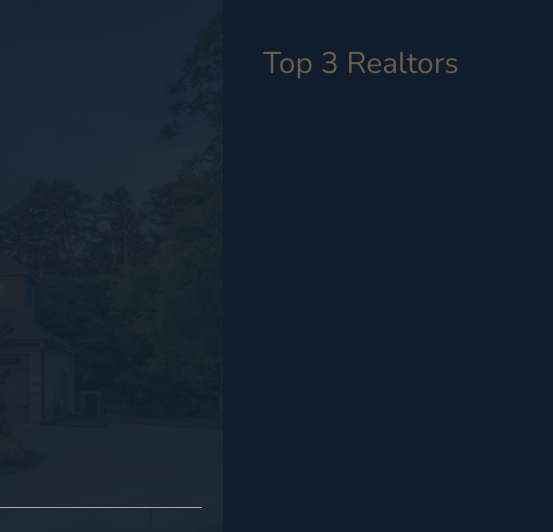
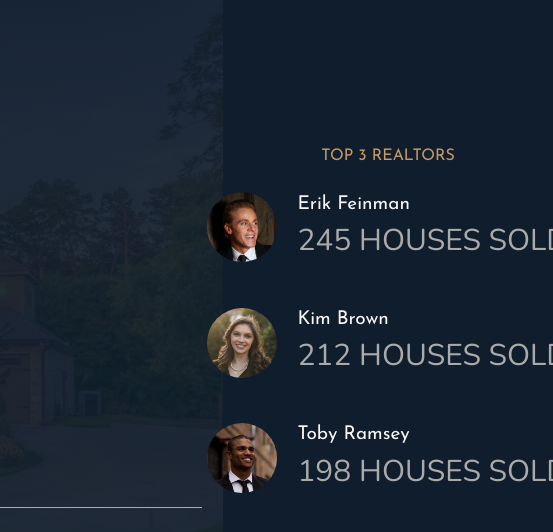
Before and after one commit to Krenbot/Nexter, a website: page index.html in a window 1280 px wide. Shown: the top 532 px of the page, 727-1280 px from the left. Drawn offline with nearby package versions, Linux system fonts and the light colour scheme.

Commit message:
apply stylings of realtor section

```diff
--- a/index.html
+++ b/index.html
@@ -34,7 +34,30 @@
     </header>
 
 
-    <div class="realtors">Top 3 Realtors</div>
+    <div class="realtors">
+        <h3 class="heading-3">Top 3 Realtors</h3>
+        <div class="realtors__list">
+
+            <img src="./img/realtor-1.jpeg" alt="Realtor 1" class="realtors__img">
+            <div class="realtors__details">
+                <h4 class="heading-4 heading-4--light">Erik Feinman</h4>
+                <p class="realtors__sold">245 houses sold</p>
+            </div>
+
+            <img src="./img/realtor-2.jpeg" alt="Realtor 2" class="realtors__img">
+            <div class="realtors__details">
+                <h4 class="heading-4 heading-4--light">Kim Brown</h4>
+                <p class="realtors__sold">212 houses sold</p>
+            </div>
+
+            <img src="./img/realtor-3.jpeg" alt="Realtor 3" class="realtors__img">
+            <div class="realtors__details">
+                <h4 class="heading-4 heading-4--light">Toby Ramsey</h4>
+                <p class="realtors__sold">198 houses sold</p>
+            </div>
+
+        </div>
+    </div>
 
     <section class="features">
 
--- a/sass/_realtors.scss
+++ b/sass/_realtors.scss
@@ -1,4 +1,33 @@
 .realtors {
     background-color: $color-secondary;
     grid-column: col-start 7 / full-end;
+    padding: 3rem;
+
+    display: grid;
+    align-content: center;
+    justify-content: center;
+    justify-items: center;
+    row-gap: 2rem;
+
+    &__list {
+        display: grid;
+        grid-template-columns: min-content max-content;
+        column-gap: 2rem;
+        row-gap: 5vh;
+
+        align-items: center;
+    }
+
+    &__img {
+        width: 7rem;
+        border-radius: 50%;
+        display: block;
+    }
+
+    &__sold {
+        text-transform: uppercase;
+        color: $color-grey-light-2;
+        margin-top: -3px;
+    }
+
 }
```
Also changed, not shown: sass/main.css, 1 other file.
